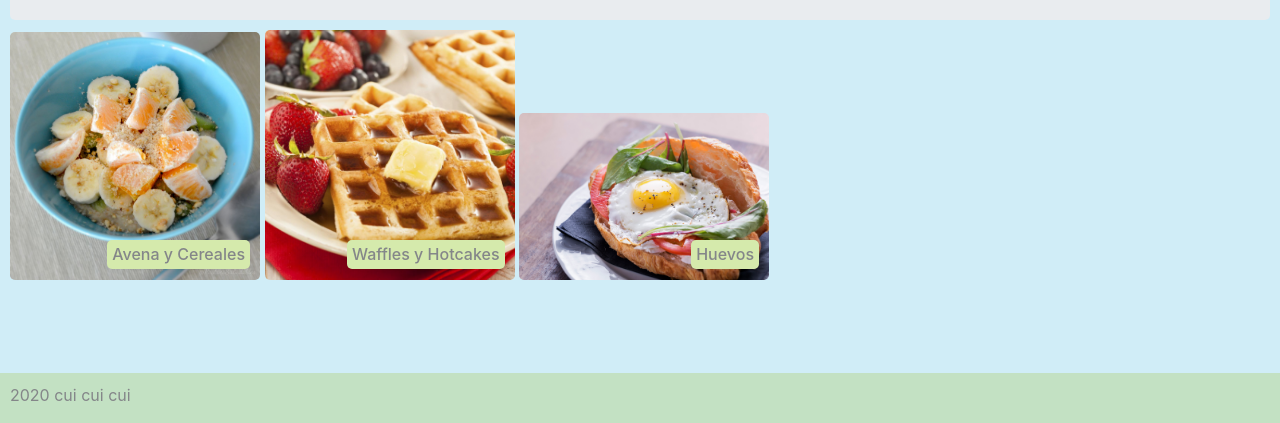
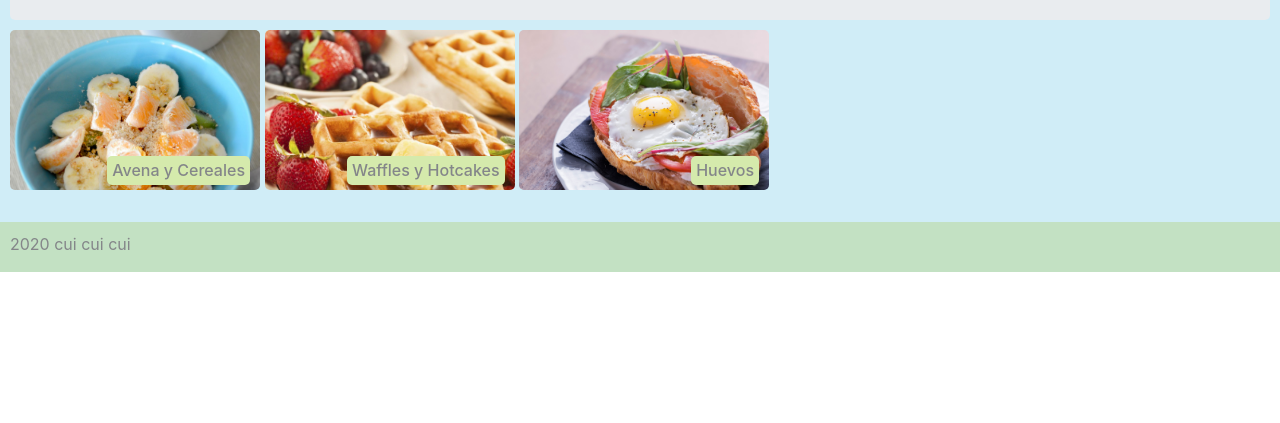
Before and after one commit to joysleepy/breakfastclub, a plain HTML site: page index.html in a window 1280 px wide. Shown: the part 580-1003 px from the top of the page. After the commit the page ends 852 px from the top, so only its background shows below. Drawn offline with nearby package versions, Linux system fonts and the light colour scheme.

Commit message:
Ajuste tamanio de menucards

```diff
--- a/css/index.scss
+++ b/css/index.scss
@@ -93,15 +93,17 @@ body{
                 .menucard{
                     //background: yellow;
                     display: inline-block;
-                    height: 250px;
                     width: 250px;
+                    height: 160px;
 
                     figure{
                         width: 100%;
+                        height: 100%;
                         overflow: hidden;
                         border-radius: 5px;
                         img{
                             width:100%;
+                        }
                     }
                     h2{
                         float: right;
@@ -109,11 +111,10 @@ body{
                         z-index:20;
                         font-size: 1em;
                         background-color: rgb(213, 234, 172);
-                            margin-top: -40px;
+                        margin-top: -50px;
                         margin-right: 10px;
                         padding: 5px;
                         border-radius: 5px;
-                        }
                     }
                 }
             }
--- a/index.html
+++ b/index.html
@@ -35,22 +35,22 @@
                 <div class="menucard">
                     <figure>
                         <img src="./assets/img/slider/avena.jpg">
-                        <h2>Avena y Cereales</h2>
                     </figure>
+                    <h2>Avena y Cereales</h2>
                 </div>
 
                 <div class="menucard">
                     <figure>
                         <img src="./assets/img/slider/waffles.jpg">
-                        <h2>Waffles y Hotcakes</h2>
                     </figure>
+                    <h2>Waffles y Hotcakes</h2>
                 </div>
 
                 <div class="menucard">
                     <figure>
                         <img src="./assets/img/slider/huevos.jpg">
-                        <h2>Huevos</h2>
                     </figure>
+                    <h2>Huevos</h2>
                 </div>
             </div>
         </div>
```
Also changed, not shown: css/index.css, 1 other file. Lines whose indentation alone changed are shown as unchanged.
